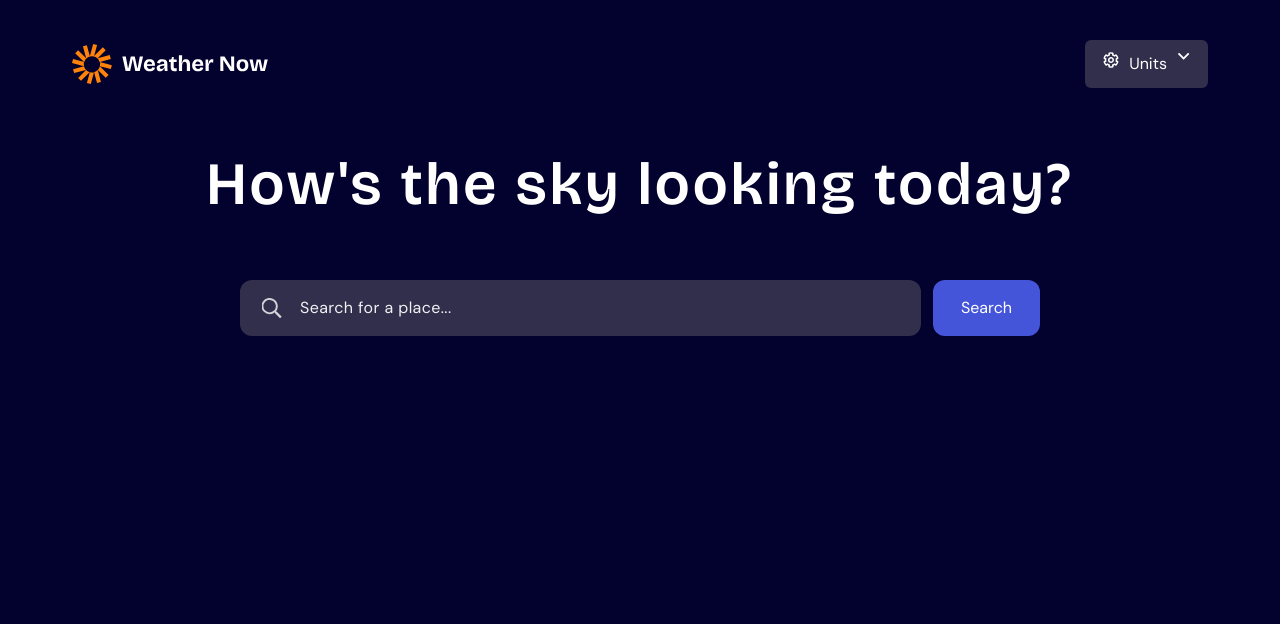
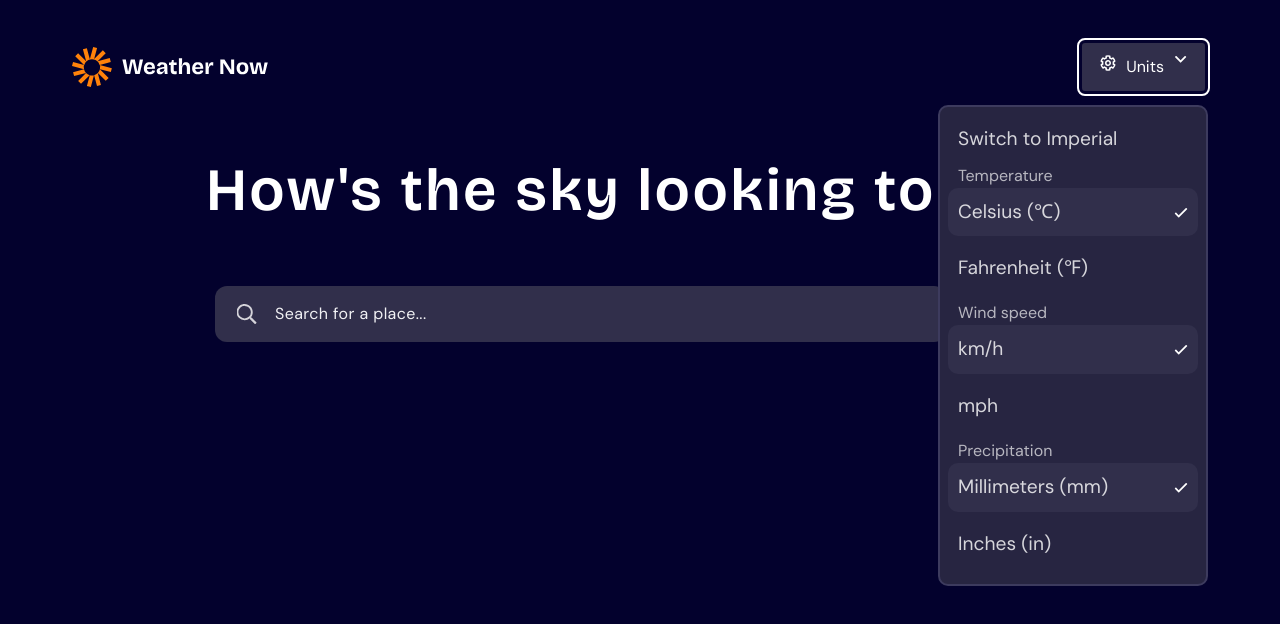
Before and after one commit to mostafasafa021/WeatherApp, a React (Vite) app: page / in a window 1280 px wide. Both pictures are taken after a click on the button "Units". Shown: the top 624 px of the page. Built offline with nearby package versions, Linux system fonts and the light colour scheme.

Commit message:
Added Units Setting UI and The User Functionallity to Update Units

```diff
--- a/src/App.css
+++ b/src/App.css
@@ -25,7 +25,7 @@ body {
 }
 
 main {
-  max-width: 1400px;
+  max-width: 1500px;
   width: 95%;
   margin: auto;
 }
@@ -35,7 +35,7 @@ main {
 }
 
 form {
-  max-width: 800px;
+  max-width: 850px;
   margin: auto;
 }
 
@@ -51,3 +51,11 @@ form {
     transform: rotate(360deg);
   }
 }
+
+.unit-option:has(input:checked) {
+  background-color: var(--color-neutral-700);
+}
+
+.unit-option:has(input:checked)::after {
+  content: url("./assets/images/icon-checkmark.svg");
+}
--- a/src/App.jsx
+++ b/src/App.jsx
@@ -10,6 +10,13 @@ function App() {
   const [selectedCountry, setSelectedCountry] = useState(null);
   const [searchResultsLoading, setSearchResultsLoading] = useState(false);
   const [isNoResults, setIsNoResults] = useState(false);
+  const [weatherUnits, setWeatherUnits] = useState({
+    tempUnit: "celsius",
+    windUnit: "kmh",
+    precipitationUnit: "mm",
+  });
+
+  console.log(weatherUnits)
 
   const handleSubmit = (e) => {
     e.preventDefault();
@@ -66,7 +73,7 @@ function App() {
   return (
     <div className="app bg-neutral-900">
       <main className="pt-10 px-5 md:px-10">
-        <Header />
+        <Header weatherUnits={weatherUnits} setWeatherUnits={setWeatherUnits}/>
         <h1 className="text-white text-6xl tracking-wider font-semibold page-title text-center my-15 font-bricolage-grotesque">
           How's the sky looking today?
         </h1>
--- /dev/null
+++ b/src/components/ChangeUnitsButton.jsx
@@ -0,0 +1,24 @@
+const ChangeUnitsButton = ({
+  weatherUnits,
+  changeToImprial,
+  changeToMetric,
+}) => {
+  const {
+    tempUnit: temp,
+    windUnit: wind,
+    precipitationUnit: precipitation,
+  } = weatherUnits;
+  const isMetric =
+    temp === "celsius" || wind === "kmh" || precipitation === "mm";
+
+  return (
+    <button
+      onClick={isMetric ? changeToImprial : changeToMetric}
+      className="text-[#ffffffcf] p-2.5 text-[1.2rem] focus:border-3 focus:border-neutral-900 focus:outline-white focus:outline rounded-[10px] block w-full text-start hover:bg-neutral-700 cursor-pointer"
+    >
+      {isMetric ? "Switch to Imperial" : "Switch to Metric"}
+    </button>
+  );
+};
+
+export default ChangeUnitsButton;
--- a/src/components/Header.jsx
+++ b/src/components/Header.jsx
@@ -1,11 +1,11 @@
 import logo from "../assets/images/logo.svg";
 import SettingButton from "./SettingButton";
 
-const Header = () => {
+const Header = ({weatherUnits,setWeatherUnits}) => {
   return (
     <header className=" flex justify-between items-center">
       <img src={logo} alt="" />
-      <SettingButton />
+      <SettingButton weatherUnits={weatherUnits} setWeatherUnits={setWeatherUnits}/>
     </header>
   );
 };
--- a/src/components/SearchField.jsx
+++ b/src/components/SearchField.jsx
@@ -15,7 +15,7 @@ const SearchField = ({
       <div className="input-wrapper relative flex-1">
         <input
           type="text"
-          className="text-white bg-neutral-700 py-4 rounded-xl pl-15 pr-5 w-full placeholder:text-[#f1f1f4] placeholder:tracking-wide cursor-pointer focus:border-3 focus:border-neutral-900 focus:outline-white focus:outline-2 "
+          className="text-white bg-neutral-700 py-4 rounded-xl pl-15 pr-5 w-full placeholder:text-[#f1f1f4] placeholder:tracking-wide cursor-pointer focus:border-3 focus:border-neutral-900 focus:outline-white focus:outline-2"
           placeholder="Search for a place..."
           aria-label="Search for a place"
           value={searchTerm}
--- a/src/components/SettingButton.jsx
+++ b/src/components/SettingButton.jsx
@@ -1,15 +1,108 @@
 import unitsIcon from "../assets/images/icon-units.svg";
 import dropdownIcon from "../assets/images/icon-dropdown.svg";
+import { useState } from "react";
+import ChangeUnitsButton from "./ChangeUnitsButton";
+import UnitOption from "./UnitOption";
+import UnitOptionGroup from "./UnitOptionGroup";
 
-const SettingButton = () => {
+const SettingButton = ({ weatherUnits, setWeatherUnits }) => {
+  const [showDropdown, setShowDropdown] = useState(false);
+
+  const changeToImprial = () => {
+    setWeatherUnits({
+      tempUnit: "fahrenheit",
+      windUnit: "mph",
+      precipitationUnit: "inch",
+    });
+  };
+
+  const changeToMetric = () => {
+    setWeatherUnits({
+      tempUnit: "celsius",
+      windUnit: "kmh",
+      precipitationUnit: "mm",
+    });
+  };
+
+  const handleUnitChange = (unit) => (e) => {
+    setWeatherUnits({ ...weatherUnits, [unit]: e.target.value });
+  };
+
   return (
     <div className="setting-btn-wrapper relative">
-      <button className="text-white flex gap-2.5 bg-neutral-700 py-3 px-4.5 rounded-md cursor-pointer setting-btn">
+      <button
+        className="text-white flex gap-2.5 bg-neutral-700 py-3 px-4.5 rounded-md setting-btn cursor-pointer focus:border-3 focus:border-neutral-900 focus:outline-white focus:outline-2"
+        onClick={() => {
+          setShowDropdown((prev) => !prev);
+        }}
+      >
         <img src={unitsIcon} alt="" />
         Units
         <img src={dropdownIcon} alt="" />
       </button>
-      <ul className="dropdownList absolute "></ul>
+      {showDropdown && (
+        <ul className="dropdownList absolute right-0 p-2  rounded-[10px] top-[120%] min-w-[270px]  bg-neutral-800 border-2 border-neutral-600 z-10">
+          <ChangeUnitsButton
+            changeToImprial={changeToImprial}
+            changeToMetric={changeToMetric}
+            weatherUnits={weatherUnits}
+          ></ChangeUnitsButton>
+          <UnitOptionGroup title="Temperature">
+            <UnitOption
+              name="temp"
+              value="celsius"
+              checked={weatherUnits.tempUnit === "celsius"}
+              onChange={handleUnitChange("tempUnit")}
+            >
+              Celsius (℃)
+            </UnitOption>
+            <UnitOption
+              name="temp"
+              value="fahrenheit"
+              checked={weatherUnits.tempUnit === "fahrenheit"}
+              onChange={handleUnitChange("tempUnit")}
+            >
+              Fahrenheit (℉)
+            </UnitOption>
+          </UnitOptionGroup>
+          <UnitOptionGroup title="Wind speed">
+            <UnitOption
+              name="wind"
+              value="kmh"
+              checked={weatherUnits.windUnit === "kmh"}
+              onChange={handleUnitChange("windUnit")}
+            >
+              km/h
+            </UnitOption>
+            <UnitOption
+              name="wind"
+              value="mph"
+              checked={weatherUnits.windUnit === "mph"}
+              onChange={handleUnitChange("windUnit")}
+            >
+              mph
+            </UnitOption>
+          </UnitOptionGroup>
+          <UnitOptionGroup title="Precipitation">
+            <UnitOption
+              name="precipitation"
+              value="mm"
+              checked={weatherUnits.precipitationUnit === "mm"}
+              onChange={handleUnitChange("precipitationUnit")}
+            >
+              Millimeters (mm)
+            </UnitOption>
+            <UnitOption
+              name="precipitation"
+              value="inch"
+              checked={weatherUnits.precipitationUnit === "inch"}
+              onChange={handleUnitChange("precipitationUnit")}
+            >
+              Inches (in)
+            </UnitOption>
+          </UnitOptionGroup>
+        </ul>
+      )}
     </div>
   );
 };
--- /dev/null
+++ b/src/components/UnitOption.jsx
@@ -0,0 +1,17 @@
+const UnitOption = ({ children, name, value, checked, onChange }) => {
+  return (
+    <label className="text-[#ffffffcf] p-2.5 text-[1.2rem] focus:border-3 focus:border-neutral-900 focus:outline-white focus:outline rounded-[10px] flex items-center justify-between w-full text-start hover:bg-neutral-700 cursor-pointer unit-option mb-2">
+      {children}
+      <input
+        type="radio"
+        value={value}
+        checked={checked}
+        name={name}
+        className="appearance-none"
+        onChange={onChange}
+      />
+    </label>
+  );
+};
+
+export default UnitOption;
--- /dev/null
+++ b/src/components/UnitOptionGroup.jsx
@@ -0,0 +1,10 @@
+const UnitOptionGroup = ({ title, children }) => {
+  return (
+    <div>
+      <span className="text-[#ffffffab] p-2.5">{title}</span>
+      {children}
+    </div>
+  );
+};
+
+export default UnitOptionGroup;
```
